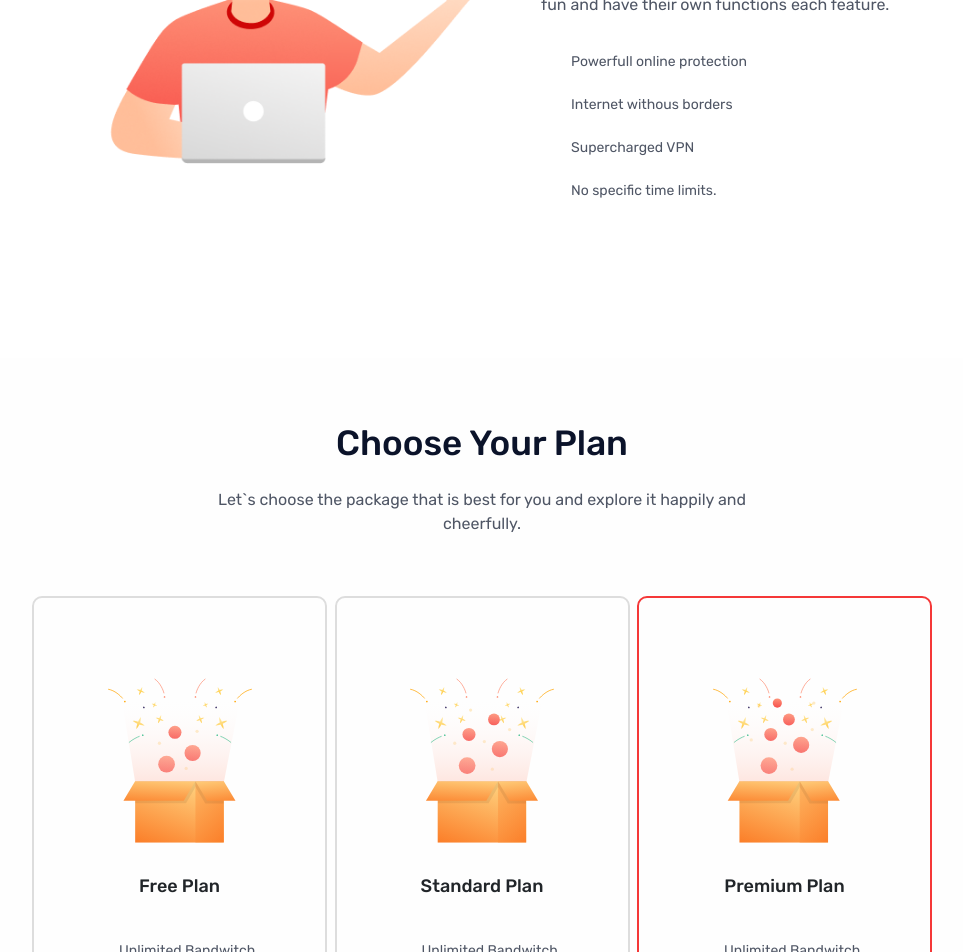
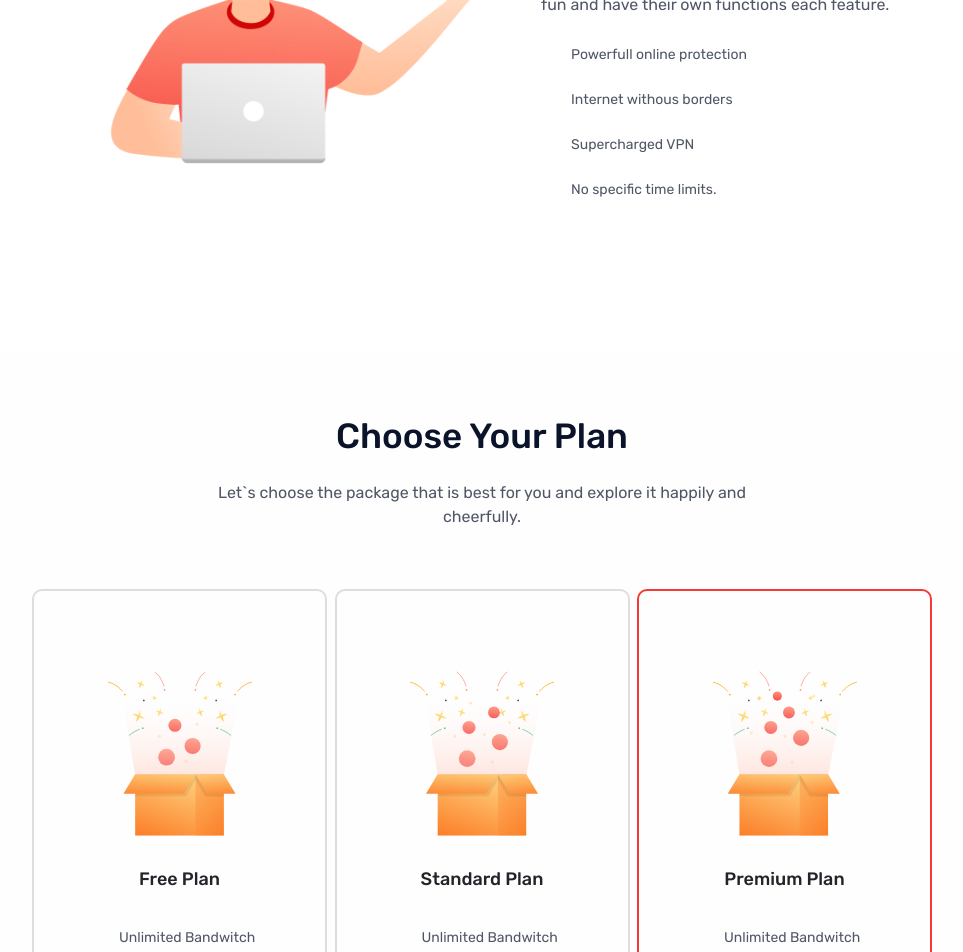
Before and after one commit to bloodmooner/laslesVPN, a website: page src/index.html in a window 1280 px wide. Shown: the part 1140-2092 px from the top of the page, without its empty margins (158-1121 px from the left). Drawn offline with nearby package versions, Linux system fonts and the light colour scheme; files that its build step writes are made by us from their sources.

Commit message:
fix: ul li line height to margin-top

```diff
--- a/src/sass/blocks/_features.scss
+++ b/src/sass/blocks/_features.scss
@@ -73,7 +73,8 @@
             position: relative;;
             font-weight: 400;
             font-size: 14px;
-            line-height: 43px;
+            line-height: 30px;
+            margin-top: 15px;
             color: #4f5665;
             @include for-tablet-portrait-up {
                 line-height: 30px;
--- a/src/sass/blocks/_plans.scss
+++ b/src/sass/blocks/_plans.scss
@@ -98,7 +98,8 @@
             position: relative;
             font-weight: 400;
             font-size: 14px;
-            line-height: 41px;
+            line-height: 30px;
+            margin-top: 15px;
             color: #4f5665;
             @include for-tablet-portrait-up {
                 line-height: 30px;
```
Also changed, not shown: dist/css/style.min.css.
